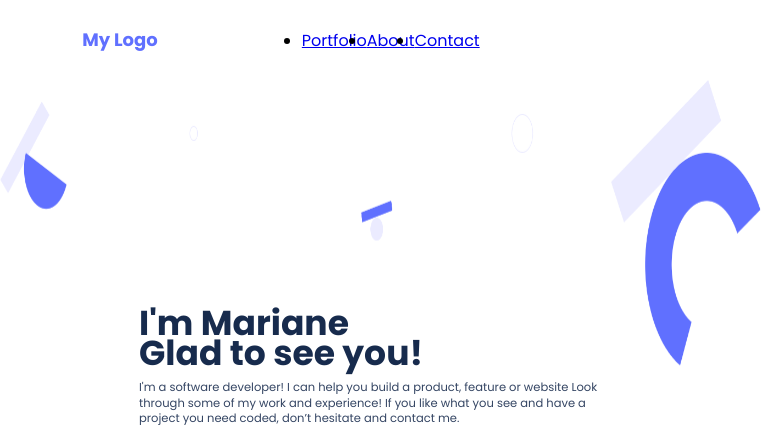
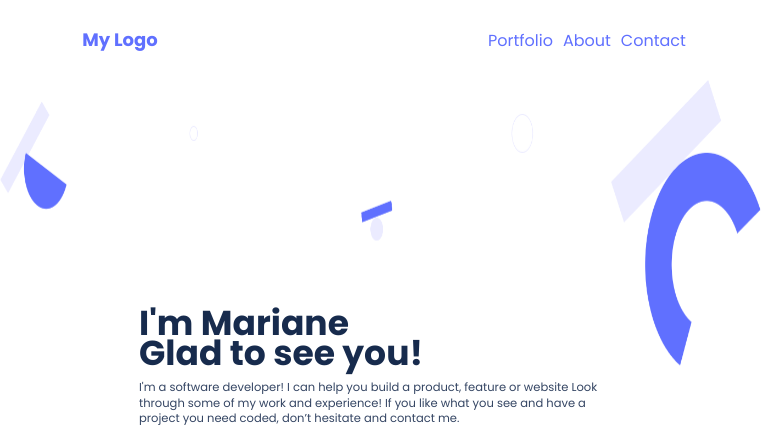
Before and after one commit to abelagza/mobile_version_skeleton, a website: page index.html in a window 768 px wide. Shown: the top 434 px of the page. Drawn offline with Linux system fonts and the light colour scheme.

Commit message:
Fix errors

```diff
--- a/style.css
+++ b/style.css
@@ -901,10 +901,18 @@
     width: 50%;
     height: 10vh;
     display: flex;
-    align-items: center;
-  }
-
-  .bttn:hover {
+    justify-content: flex-end;
+    align-items: center;
+    list-style: none;
+    gap: 10px;
+  }
+
+  .h-bttn {
+    text-decoration: none;
+    color: var(--color-main);
+  }
+
+  .h-bttn:hover {
     transition: all 0.5s ease-out;
     font-weight: 700;
     background-color: var(--color-tags-background);
@@ -1570,10 +1578,18 @@
     width: 50%;
     height: 10vh;
     display: flex;
-    align-items: center;
-  }
-
-  .bttn:hover {
+    justify-content: flex-end;
+    align-items: center;
+    list-style: none;
+    gap: 10px;
+  }
+
+  .h-bttn {
+    text-decoration: none;
+    color: var(--color-main);
+  }
+
+  .h-bttn:hover {
     transition: all 0.5s ease-out;
     font-weight: 700;
     background-color: var(--color-tags-background);
```
